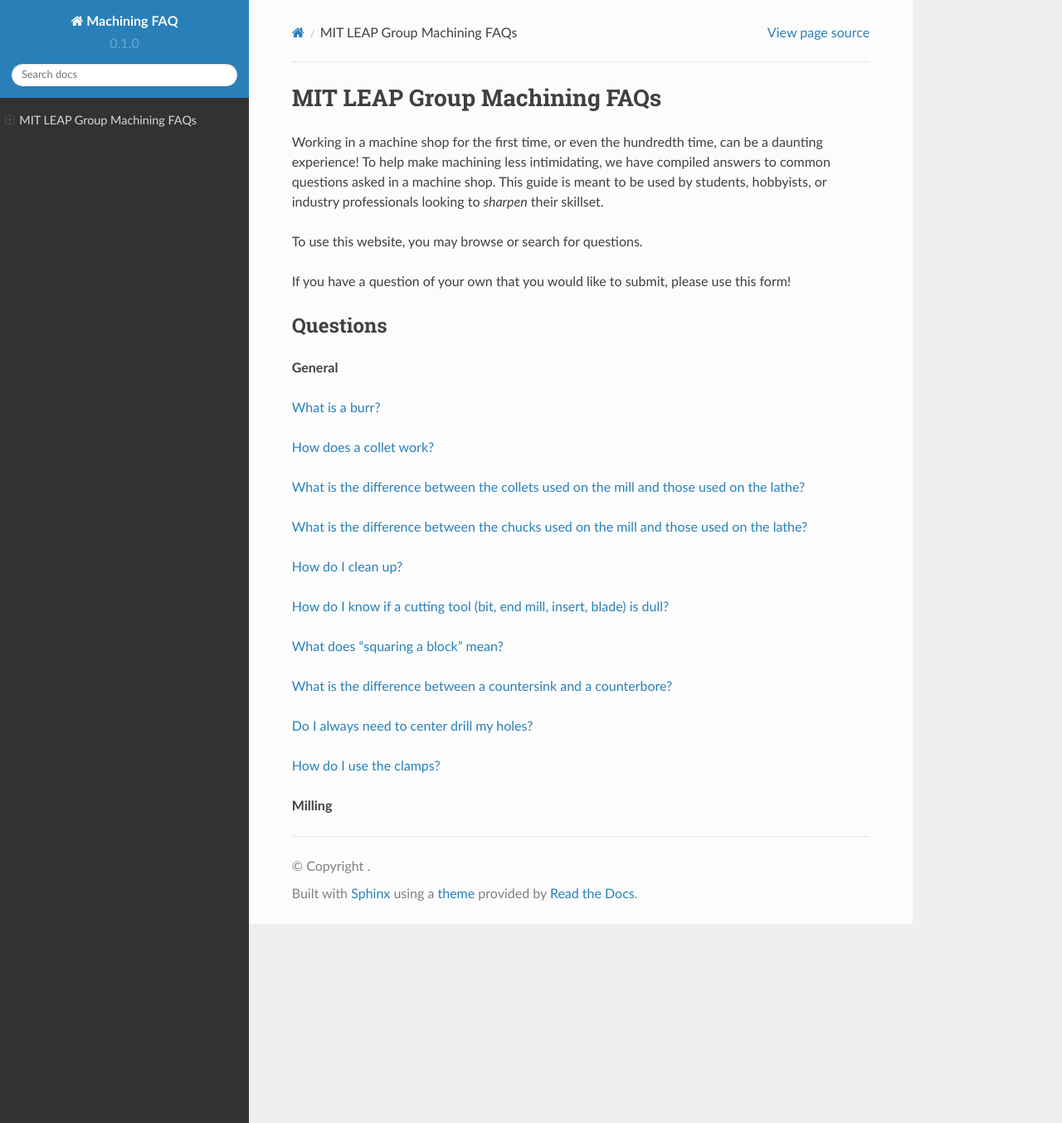
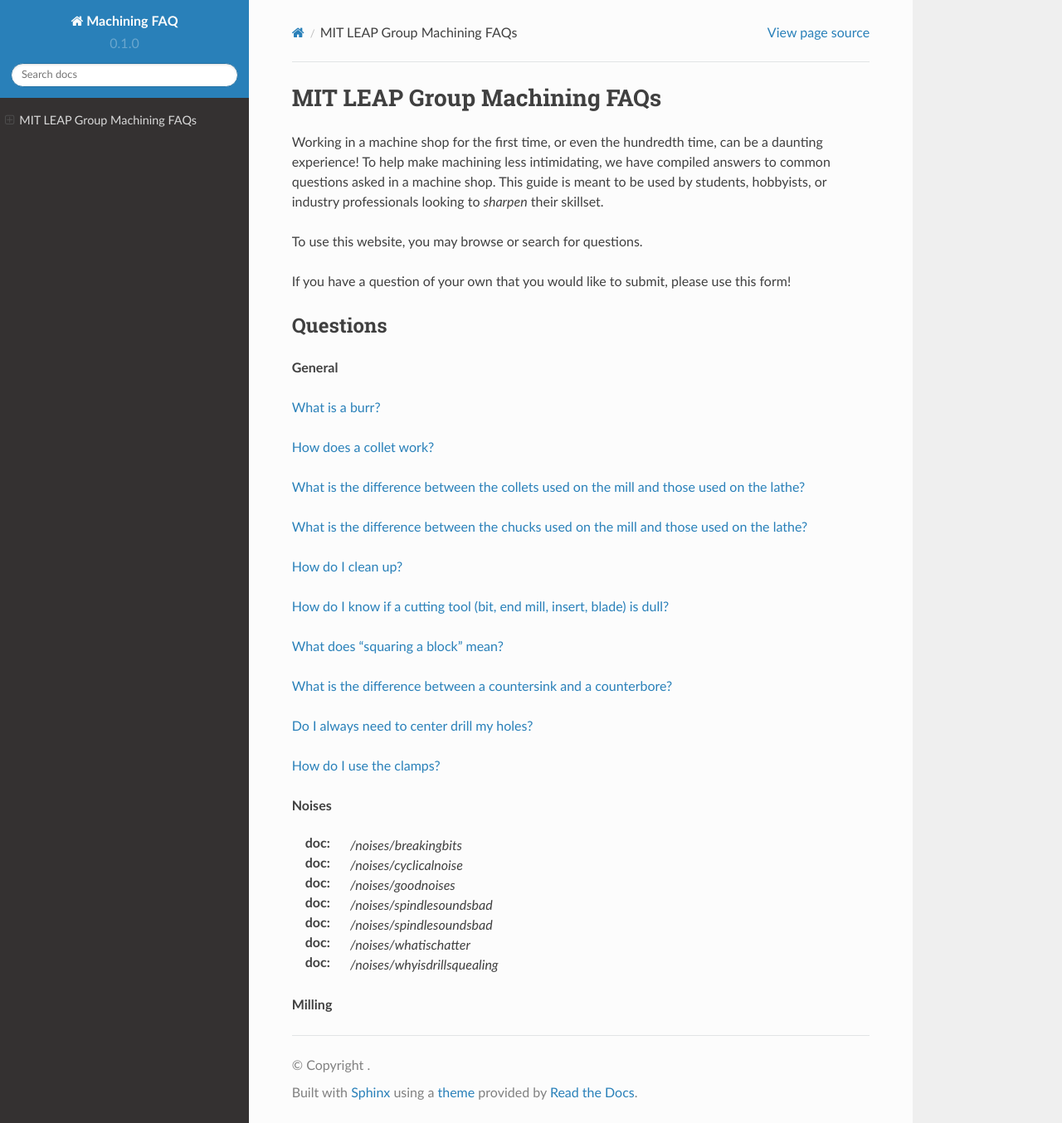
Before and after one commit to leapgroupmit/machining-faq, a Sphinx documentation site: the page built from docs/source/index.rst, in a window 1280 px wide and 1354 px high. Shown: the whole window at 83% size. Built offline with Sphinx 7.4.7 and the Read the Docs theme 2.0.0, drawn with Linux system fonts in a browser that asks for light colours.

Commit message:
Update index.rst

```diff
--- a/docs/source/index.rst
+++ b/docs/source/index.rst
@@ -36,5 +36,26 @@ Questions
 
 :doc:`/general/usingclamps`
 
+**Noises**
+
+:doc: `/noises/breakingbits`
+
+:doc: `/noises/cyclicalnoise`
+
+:doc: `/noises/goodnoises`
+
+:doc: `/noises/spindlesoundsbad`
+
+:doc: `/noises/spindlesoundsbad`
+
+:doc: `/noises/whatischatter`
+
+:doc: `/noises/whyisdrillsquealing`
+
+
+
+
+
+
 
 **Milling**
```
